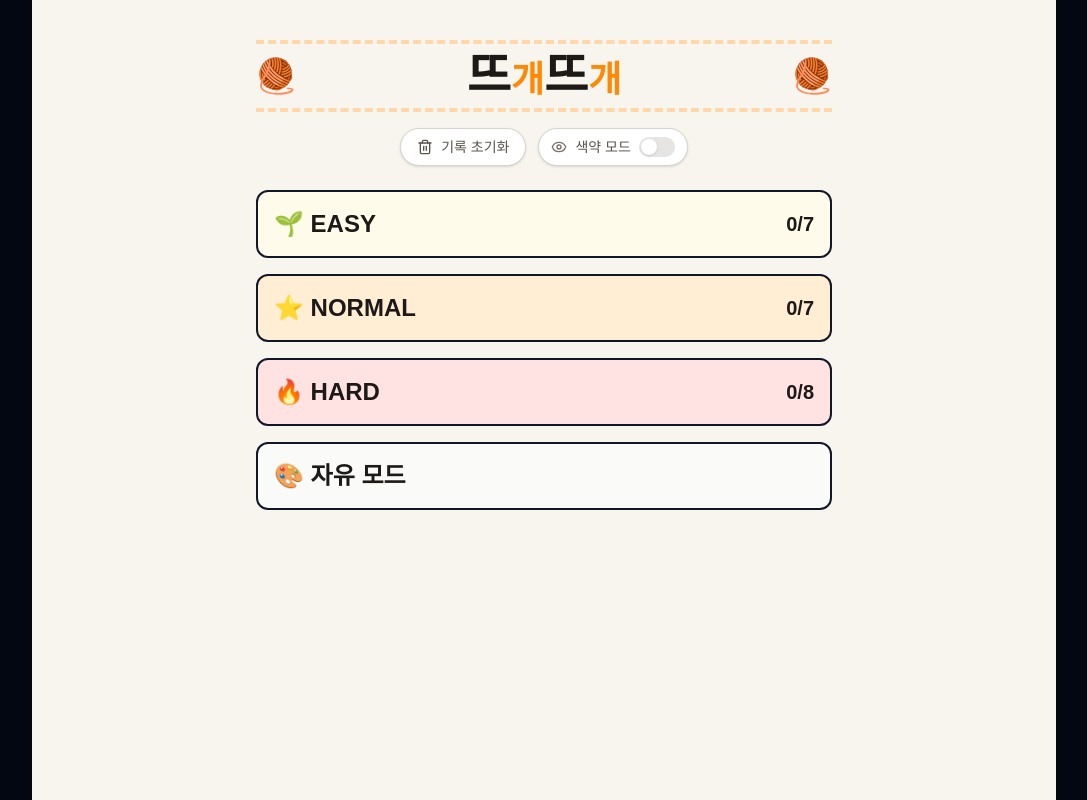
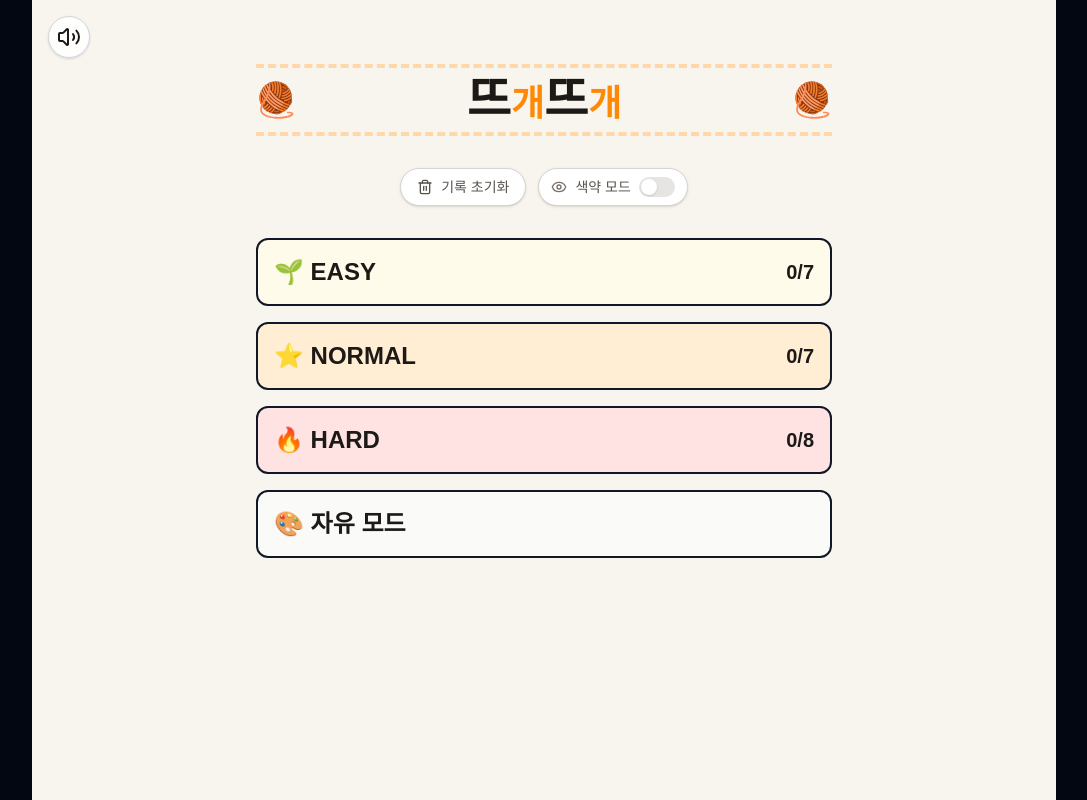
Before and after one commit to amaran-th/interactive-portfolio, a Next.js app: page /knit-muffler in a window 1280 px wide. Shown: the whole page, without its empty margins (96-1183 px from the left). Built offline with nearby package versions, Linux system fonts and the light colour scheme; a web font is replaced by a local one.

Commit message:
feat: 효과음 추가, 설명글 수정

```diff
--- a/app/(portfolio)/playground/_sections/Works/1_KnitMuffler/KnitMuffler.tsx
+++ b/app/(portfolio)/playground/_sections/Works/1_KnitMuffler/KnitMuffler.tsx
@@ -1,5 +1,6 @@
 "use client";
 
+import { Volume2, VolumeX } from "lucide-react";
 import { useState } from "react";
 import { ColorModeContext } from "./ColorModeContext";
 import PlayScreen from "./PlayScreen";
@@ -7,9 +8,34 @@ import SelectScreen from "./SelectScreen";
 import { ColorMode } from "./type";
 import { useKnittingGame } from "./useKnittingGame";
 
+export function SoundToggleButton({
+  enabled,
+  onToggle,
+}: {
+  enabled: boolean;
+  onToggle: () => void;
+}) {
+  return (
+    <button
+      onClick={onToggle}
+      className="absolute top-4 left-4 z-70 rounded-full border border-gray-300 bg-white/90 p-2 shadow-sm"
+      aria-label={enabled ? "소리 끄기" : "소리 켜기"}
+    >
+      {enabled ? (
+        <Volume2 className="size-5 sm:size-6" />
+      ) : (
+        <VolumeX className="size-5 sm:size-6 text-gray-400" />
+      )}
+    </button>
+  );
+}
+
 export default function KnitMuffler() {
   const [colorMode, setColorMode] = useState<ColorMode>("normal");
-  const game = useKnittingGame();
+  const [soundEnabled, setSoundEnabled] = useState(true);
+  const game = useKnittingGame({ soundEnabled });
+
+  const toggleSound = () => setSoundEnabled((v) => !v);
 
   return (
     <ColorModeContext.Provider value={colorMode}>
@@ -20,6 +46,8 @@ export default function KnitMuffler() {
           onViewFreeSave={game.viewFreeSave}
           colorMode={colorMode}
           onColorModeChange={setColorMode}
+          soundEnabled={soundEnabled}
+          onToggleSound={toggleSound}
         />
       ) : (
         <PlayScreen game={game} />
--- a/app/(portfolio)/playground/_sections/Works/1_KnitMuffler/SelectScreen.tsx
+++ b/app/(portfolio)/playground/_sections/Works/1_KnitMuffler/SelectScreen.tsx
@@ -13,6 +13,7 @@ import {
 import { useEffect, useRef, useState } from "react";
 import { Draft, DRAFTS } from "./data";
 import DraftPreview from "./DraftPreview";
+import { SoundToggleButton } from "./KnitMuffler";
 import { MufflerPreview } from "./MufflerPreview";
 import {
   ChallengeLevel,
@@ -270,7 +271,7 @@ function ShareButton() {
     try {
       await navigator.share({
         title: "뜨개뜨개",
-        text: "색실로 목도리를 완성해보세요!",
+        text: "도안을 따라 뜨개질 작품을 만들어보세요!",
         url: window.location.href,
       });
     } catch {
@@ -416,12 +417,16 @@ export default function SelectScreen({
   onViewFreeSave,
   colorMode,
   onColorModeChange,
+  soundEnabled,
+  onToggleSound,
 }: {
   onStartChallenge: (level: ChallengeLevel, draftId: number) => void;
   onStartFreeSlot: (index: number) => void;
   onViewFreeSave: (index: number) => void;
   colorMode: ColorMode;
   onColorModeChange: (mode: ColorMode) => void;
+  soundEnabled: boolean;
+  onToggleSound: () => void;
 }) {
   const [progress, setProgress] = useState<{
     easy: ChallengeProgress | null;
@@ -461,9 +466,10 @@ export default function SelectScreen({
   };
 
   return (
-    <div className="font-knit-muffler h-full max-h-full bg-[#f8f4ee] text-stone-900 flex flex-col items-center px-6 py-10 overflow-y-auto">
-      <div className="max-w-xl w-full flex flex-col gap-6">
-        <div className="flex flex-col items-center gap-4">
+    <div className="font-knit-muffler relative h-full max-h-full bg-[#f8f4ee] text-stone-900 flex flex-col items-center p-6 pt-16 overflow-y-auto">
+      <SoundToggleButton enabled={soundEnabled} onToggle={onToggleSound} />
+      <div className="max-w-xl w-full flex flex-col gap-8">
+        <div className="flex flex-col items-center gap-8">
           <div className="flex gap-1 items-center border-y-4 border-dashed border-orange-200 w-full justify-between py-2">
             <KnitMufflerIcon size="40" />
             <h2 className="text-5xl font-bold">
--- a/app/(portfolio)/playground/_sections/Works/1_KnitMuffler/useKnittingGame.ts
+++ b/app/(portfolio)/playground/_sections/Works/1_KnitMuffler/useKnittingGame.ts
@@ -1,6 +1,6 @@
 "use client";
 
-import { useCallback, useEffect, useMemo, useReducer, useState } from "react";
+import { useCallback, useEffect, useMemo, useReducer, useRef, useState } from "react";
 import { Draft, DRAFTS } from "./data";
 import { ChallengeLevel, Color, Mode, Stitch, StitchType, Width } from "./type";
 import { useKnittingStats } from "./useKnittingStats";
@@ -117,7 +117,7 @@ function knittingReducer(
 const DEFAULT_THREAD = Color.BLUE;
 const DEFAULT_STITCH_TYPE = StitchType.V;
 
-export function useKnittingGame() {
+export function useKnittingGame({ soundEnabled = true }: { soundEnabled?: boolean } = {}) {
   const [gameState, setGameState] = useState<GameState>({ screen: "select" });
   const [currentThread, setCurrentThread] = useState<Color>(DEFAULT_THREAD);
   const [currentStitchType, setCurrentStitchType] =
@@ -125,6 +125,11 @@ export function useKnittingGame() {
   const [started, setStarted] = useState(false);
   const [knitting, dispatch] = useReducer(knittingReducer, INITIAL_KNITTING);
   const { elapsed, reset: resetTimer } = useTimer(started);
+
+  const failAudioRef = useRef<HTMLAudioElement | null>(null);
+  useEffect(() => {
+    failAudioRef.current = new Audio("/playground/fail.mp3");
+  }, []);
 
   const { knittedRows, currentRow, currentRowEverKnitted } = knitting;
 
@@ -346,18 +351,25 @@ export function useKnittingGame() {
 
       if (!started) setStarted(true);
 
+      const slipped =
+        gameState.mode === "challenge" && gameState.level !== "easy"
+          ? Math.random() < 0.2
+          : false;
+
+      if (slipped && soundEnabled && failAudioRef.current) {
+        failAudioRef.current.currentTime = 0;
+        failAudioRef.current.play().catch(() => {});
+      }
+
       const stitch: Stitch = {
         type: currentStitchType,
         color: colorOverride ?? currentThread,
-        slipped:
-          gameState.mode === "challenge" && gameState.level !== "easy"
-            ? Math.random() < 0.2
-            : false,
+        slipped,
       };
 
       dispatch({ type: "KNIT", stitch });
     },
-    [currentStitchType, currentThread, gameState, isChallengeComplete, started],
+    [currentStitchType, currentThread, gameState, isChallengeComplete, started, soundEnabled],
   );
 
   const handleUnravel = useCallback(() => {
--- a/app/(services)/knit-muffler/page.tsx
+++ b/app/(services)/knit-muffler/page.tsx
@@ -3,7 +3,7 @@ import type { Metadata } from "next";
 
 export const metadata: Metadata = {
   title: "뜨개뜨개",
-  description: "도안을 따라 뜨거나 자유롭게 색을 골라 작품을 완성하는 인터랙션",
+  description: "도안을 따라 나만의 뜨개질 작품을 만들어보세요!",
 
   icons: {
     icon: "/playground/knit-muffler.svg",
@@ -11,8 +11,7 @@ export const metadata: Metadata = {
 
   openGraph: {
     title: "뜨개뜨개",
-    description:
-      "도안을 따라 뜨거나 자유롭게 색을 골라 작품을 완성하는 인터랙션",
+    description: "도안을 따라 나만의 뜨개질 작품을 만들어보세요!",
     images: [
       {
         url: "/playground/knit-muffler.png",
@@ -24,8 +23,7 @@ export const metadata: Metadata = {
   twitter: {
     card: "summary_large_image",
     title: "뜨개뜨개",
-    description:
-      "도안을 따라 뜨거나 자유롭게 색을 골라 작품을 완성하는 인터랙션",
+    description: "도안을 따라 나만의 뜨개질 작품을 만들어보세요!",
     images: ["/playground/knit-muffler.png"],
   },
 };
```
Also changed, not shown: 3 other files (tests, documents, lock files or other folders).
